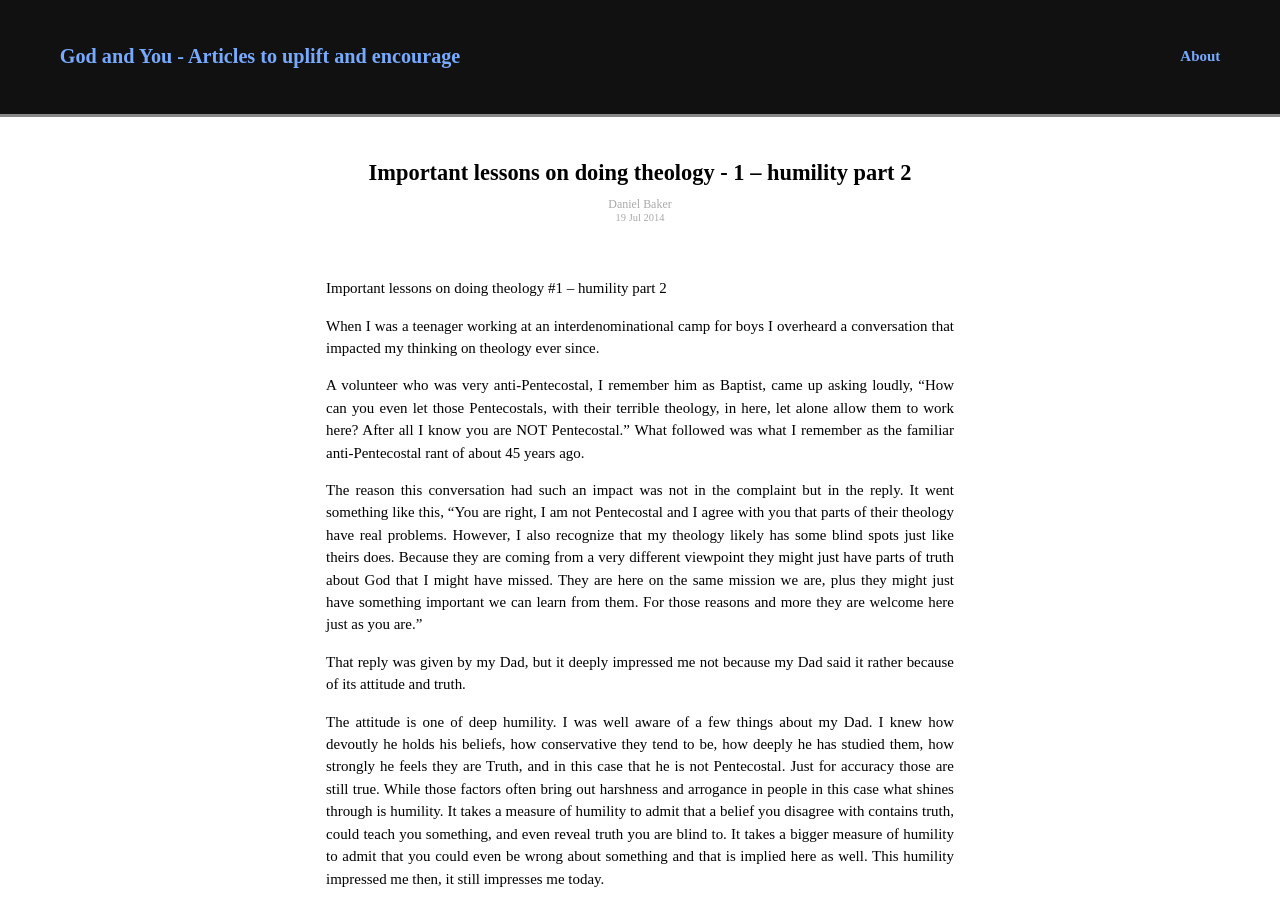
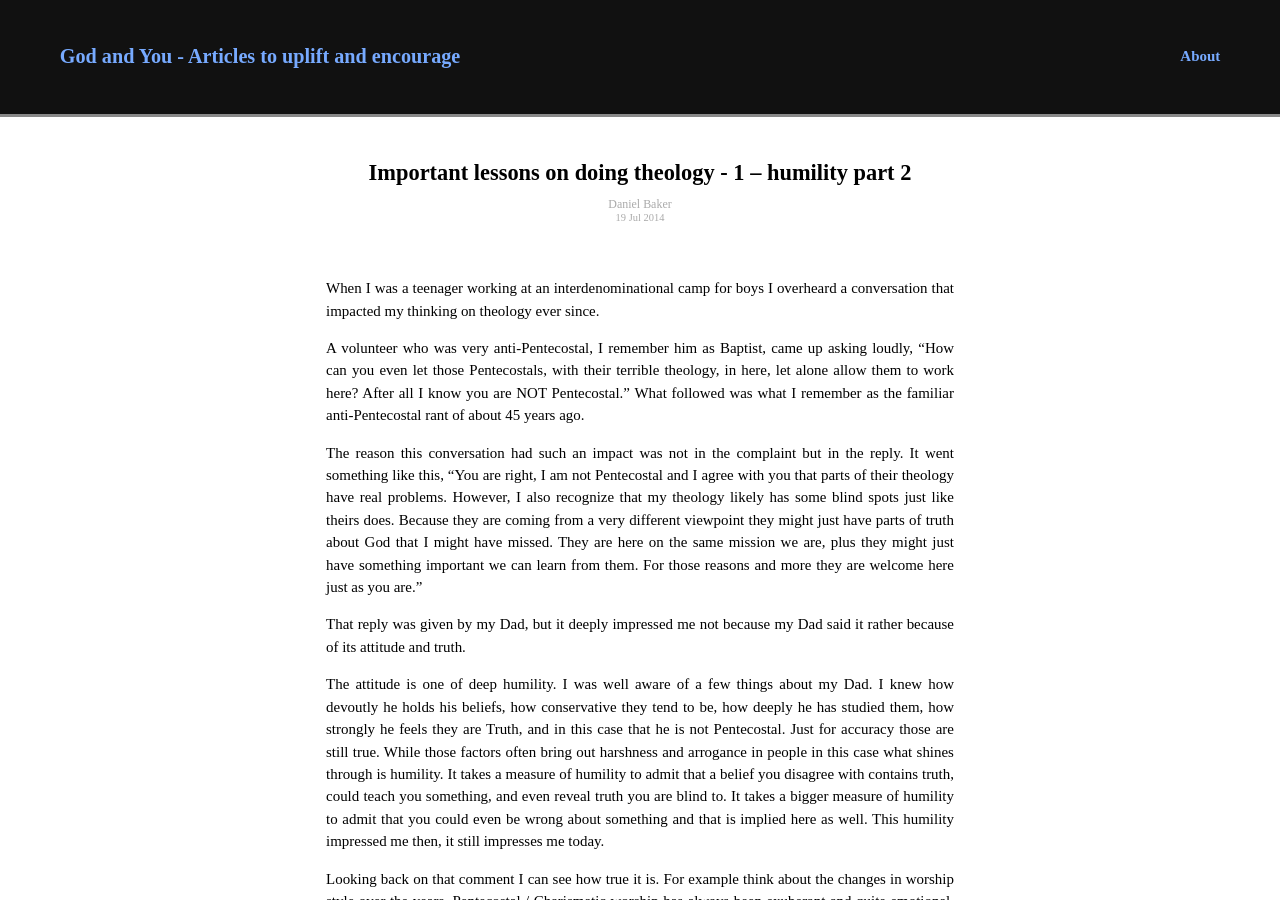
Before and after one commit to dbb1292/dbb1292.github.io, a Jekyll site: the page built from _posts/2014-07-19-Important-lessons-on-doing-theology-1-humility-part-2.md, in a window 1280 px wide and 900 px high. Built offline with Jekyll 4.4.1, drawn with Linux system fonts in a browser that asks for light colours; some web fonts are replaced; Markdown is read by kramdown in place of the engine named in the settings; comment, search, counter and statistics services are not loaded.

Commit message:
Update 2014-07-19-Important-lessons-on-doing-theology-1-humility-part-2.md

```diff
--- a/_posts/2014-07-19-Important-lessons-on-doing-theology-1-humility-part-2.md
+++ b/_posts/2014-07-19-Important-lessons-on-doing-theology-1-humility-part-2.md
@@ -8,7 +8,6 @@ author: Daniel Baker
 date: " 2014-07-19"
 ---
 
-Important lessons on doing theology #1 – humility part 2
 
 When I was a teenager working at an interdenominational camp for boys I overheard a conversation that impacted my thinking on theology ever since.
 
```
